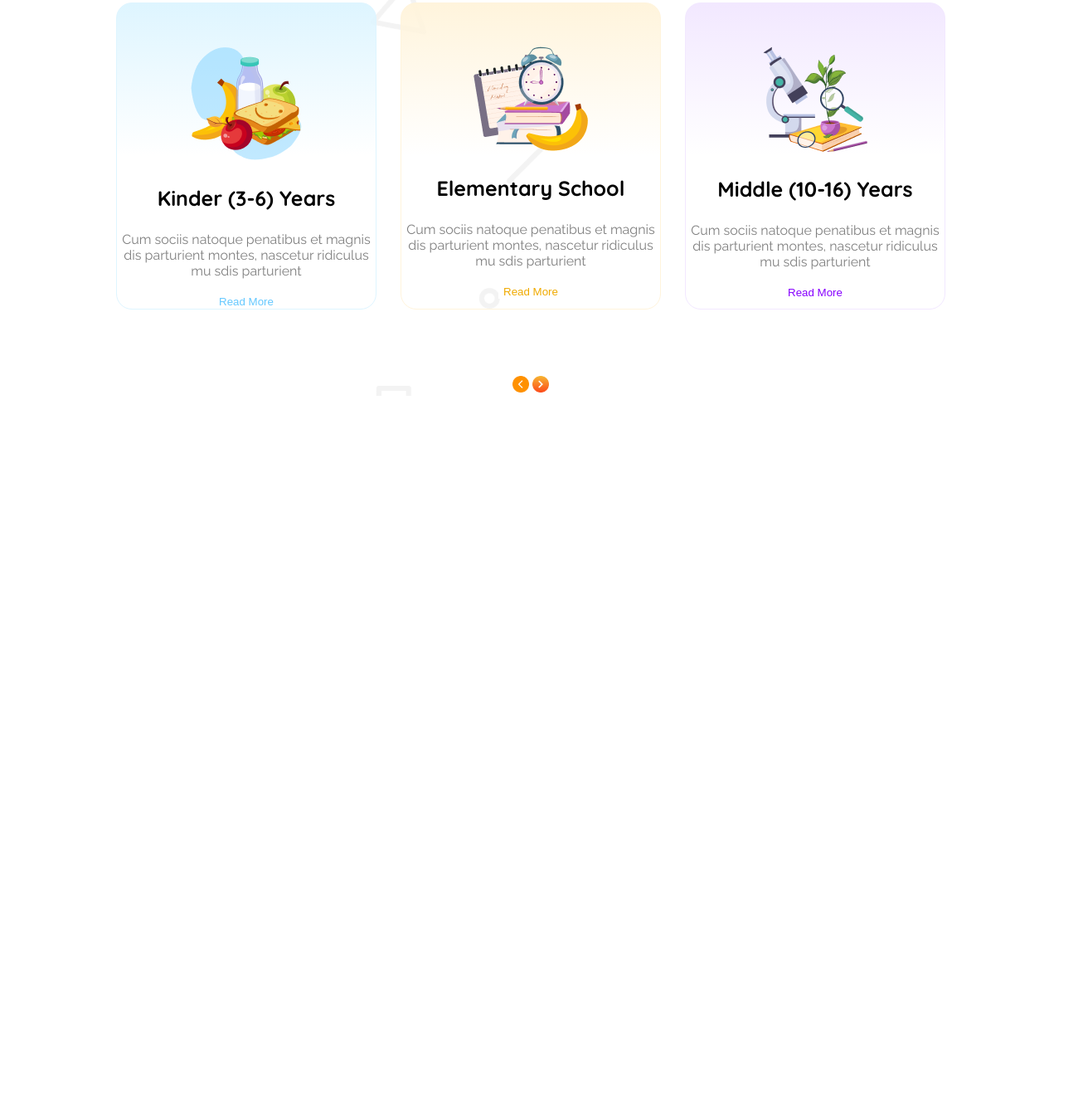
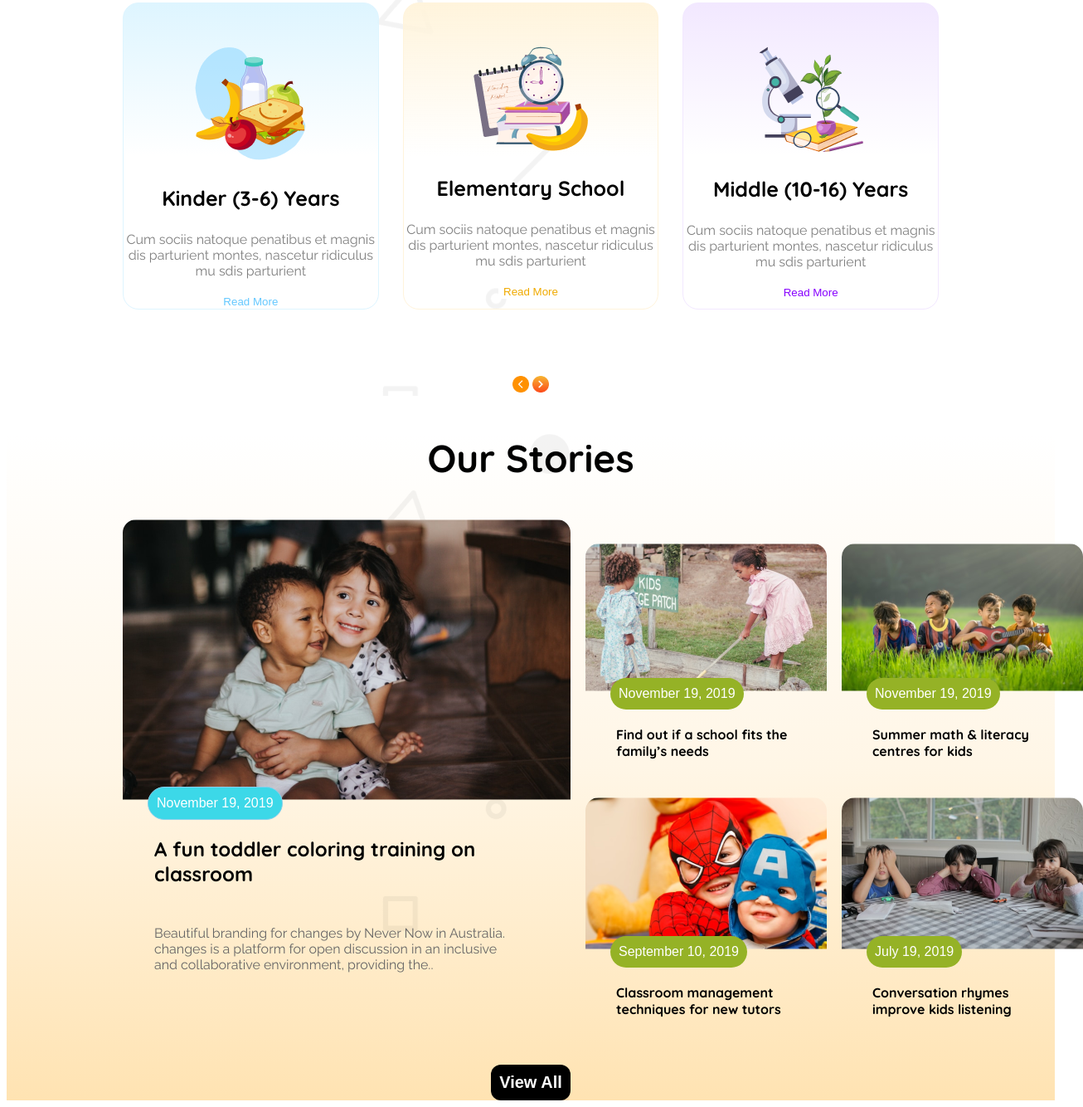
Before and after one commit to AlponaKhan/assignment-two, a plain HTML site: page index.html in a window 1280 px wide. Shown: the part 817-2151 px from the top of the page at 83% size, 1306 px wide, since content can reach past the window. Before the commit the page ends 1302 px from the top, so only its background shows below. Drawn offline with Linux system fonts and the light colour scheme.

Commit message:
story section added

```diff
--- a/index.html
+++ b/index.html
@@ -9,8 +9,8 @@
     <link rel="stylesheet" href="styles/styles.css">
 
 </head>
-<body class="quicksand-font margin">
-    <header class="head">
+<body class="quicksand-font">
+    <header class="head margin">
         <nav class="navbar display">
             <div class="logo display">
                 <img src="assets/logo.png" class="nav-img" alt="">
@@ -37,7 +37,7 @@
         </div>
     </header>
     <!-- Curriculam Section Start -->
-     <section class="curriculam">
+     <section class="curriculam margin">
         <h1 class="curric-title">Standard Curriculum</h1>
         <div class="curric-container">
             <div class="curric-box-one">
@@ -65,6 +65,48 @@
         </div>
      </section>
     <!-- Curriculam Section End -->
+     <!-- Stories Section Start -->
+    <section class="our-story">
+        <div class="stories margin">
+            <h3 class="stories-title">Our Stories</h3>
+            <div class="story">
+                <div class="story-card">
+                        <img src="assets/story-1.png" alt="" class="story-img"><br>
+                        <button class="date-one">November 19, 2019</button>
+                        <h4 class="story-title-one">A fun toddler coloring training on classroom</h4>
+                        <p class="story-desc raleway-font">Beautiful branding for changes by Never Now in Australia.
+                            changes is a platform for open discussion in an inclusive and collaborative environment, providing the..</p>
+                </div>
+                <div class="stories-cards">
+                    <div class="story-card">
+                        <img src="assets/story-2.png" alt="" class="story-img">
+                        <button class="date-two">November 19, 2019</button>
+                        <h4 class="story-title">Find out if a school fits the family’s needs</h4>
+                    </div>
+                    <div class="story-card">
+                        <img src="assets/story-3.png" alt="" class="story-img">
+                        <button class="date-two">November 19, 2019</button>
+                        <h4 class="story-title">Summer math & literacy centres for kids</h4>
+                    </div>
+                    <div class="story-card">
+                        <img src="assets/story-4.png" alt="" class="story-img">
+                        <button class="date-two">September 10, 2019</button>
+                        <h4 class="story-title">Classroom management techniques for new tutors</h4>
+                    </div>
+                    <div class="story-card">
+                        <img src="assets/story-5.png" alt="" class="story-img">
+                        <button class="date-two">July 19, 2019</button>
+                        <h4 class="story-title">Conversation rhymes improve kids listening</h4>
+                    </div>
+                </div>
+            </div>
+            <div class="center padding">
+                <button class="banner-btn">View All</button>
+            </div>
+
+        </div>
+    </section>
+      <!-- Stories Section End -->
 
 
 </body>
--- a/styles/styles.css
+++ b/styles/styles.css
@@ -128,10 +128,10 @@
     }
     .banner{
         flex-direction: column-reverse;
-        margin:0 auto;
+        margin:0;
     }
     .navbar{
-        margin: 0 auto;
+        margin: 0;
     }
     .banner-des{
         text-align: center;
@@ -212,3 +212,87 @@
 }
 
 /* Curriculam Section End */
+/* Stories Section Start */
+.stories{
+    background-image: url(../assets/bg.png);
+}
+.our-story{
+    background-image: linear-gradient(to top, rgba(255, 227, 178, 1), rgba(255, 246, 230, 1), rgba(255, 255, 255, 1));
+}
+.stories-title{
+    font-weight: bold;
+    font-size: 2.87rem;
+    text-align: center;
+}
+.story-title{
+    font-weight: bold;
+    font-size: 1rem;
+    margin: 0px 38px 28px 37px;
+}
+.story{
+    display: flex;
+    gap: 18px;
+}
+.stories-cards{
+    display: grid;
+    grid-template-columns: repeat(2, 1fr);
+    gap: 18px;
+    font-weight: bold;
+    font-size: 1rem;
+    padding-top: 29px;
+    padding-bottom: 29px;
+
+}
+.story-img{
+    border-radius: 16px 16px 0px 0px;
+}
+.story-card{
+    border: none;
+    border-radius: 16px;
+
+
+}
+.card-one{
+    border: 1px solid skyblue;
+    border-radius: 16px;
+}
+.date-one{
+    border: 1px solid skyblue;
+    border-radius: 47px;
+    background-color: #3CD8E8;
+    font-weight: 500px;
+    font-size: 1rem;
+    color: #FFFFFF;
+    padding: 10px;
+    position: relative;
+    left: 30px;
+    top: -20px;
+}
+.story-title-one{
+    font-weight: bold;
+    font-size: 1.5rem;
+    margin: 0px 38px 47px 38px;
+}
+.story-desc{
+    font-weight: 500px;
+    font-size: 1rem;
+    color: rgba(102, 102, 102, 1);
+    margin: 0px 68px 34px 38px;
+}
+
+.date-two{
+    border: none;
+    border-radius: 47px;
+    background-color: rgba(149, 178, 38, 1);
+    font-weight: 500px;
+    font-size: 1rem;
+    color: #FFFFFF;
+    padding: 10px;
+    position: relative;
+    left: 30px;
+    top: -20px;
+}
+.center{
+   text-align: center;
+}
+/* Stories Section End */
```
